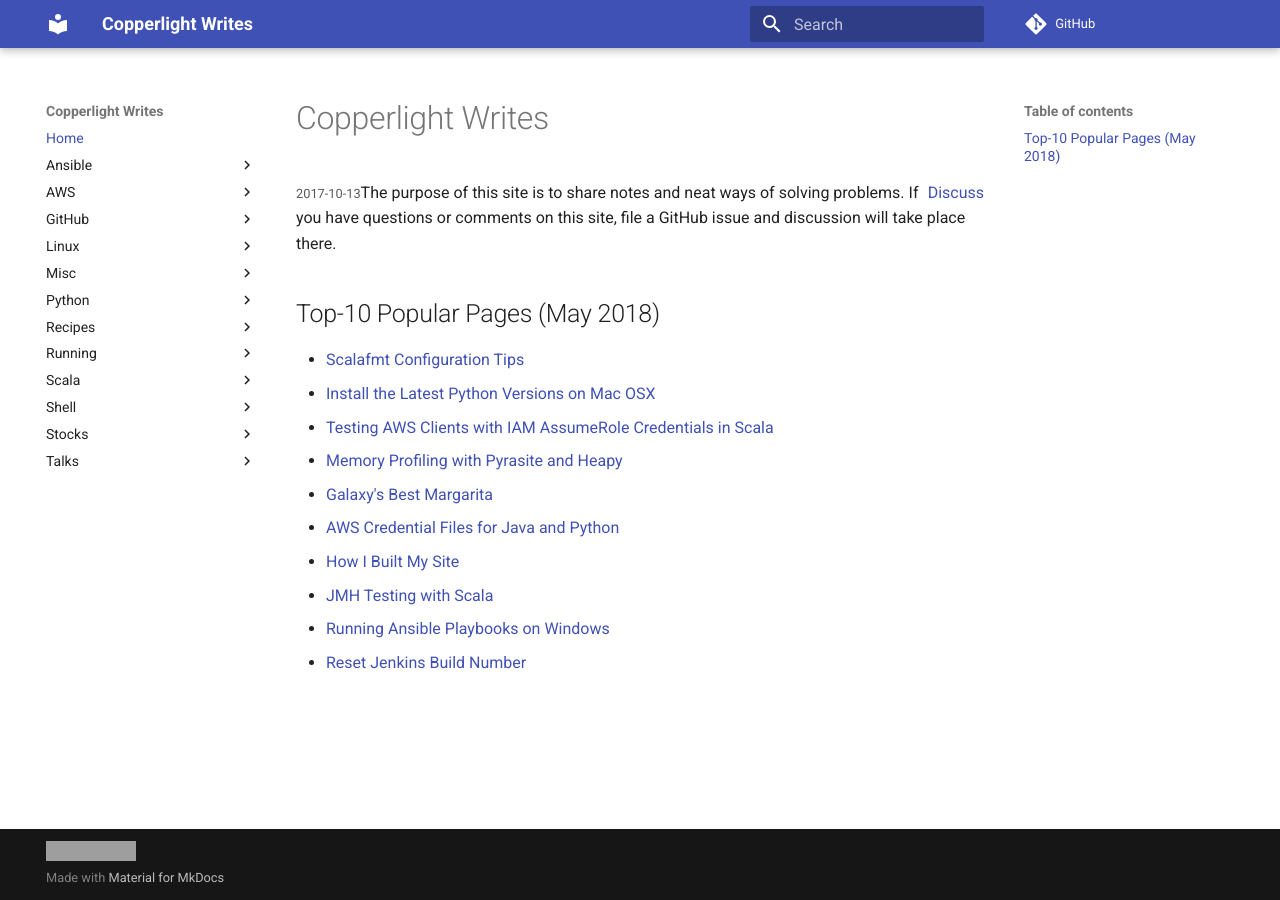
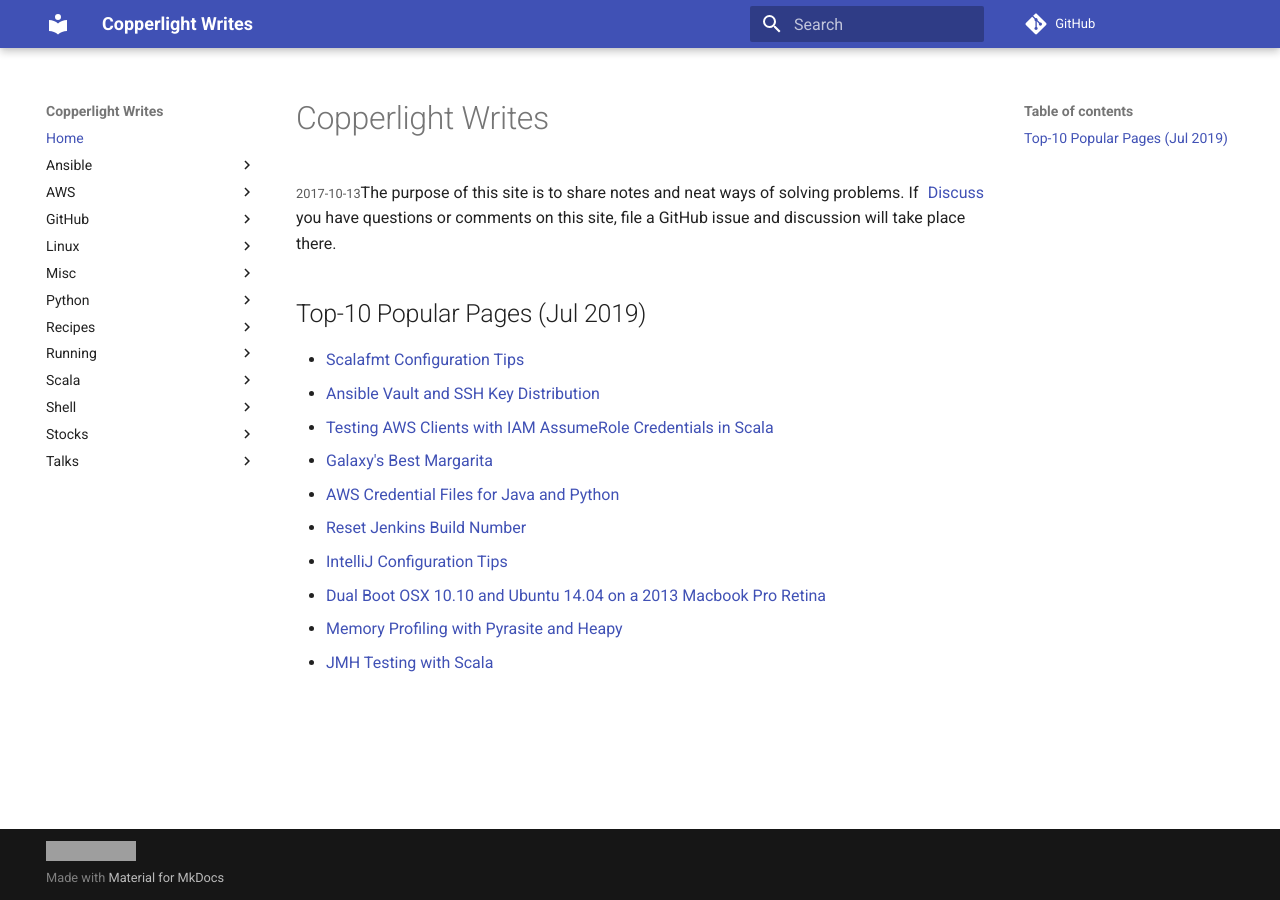
Before and after one commit to copperlight/copperlight.github.io, an MkDocs documentation site: the page built from docs/index.md, in a window 1280 px wide. Built offline with MkDocs 1.6.1 and Material for MkDocs 9.7.7, drawn with Linux system fonts in a browser that asks for light colours; comment, search, counter and statistics services are not loaded; grey boxes are pictures that could not be loaded.

Commit message:
update top-10 pages

```diff
--- a/docs/index.md
+++ b/docs/index.md
@@ -8,15 +8,15 @@
 The purpose of this site is to share notes and neat ways of solving problems. If you have questions
 or comments on this site, file a GitHub issue and discussion will take place there.
 
-## Top-10 Popular Pages (May 2018)
+## Top-10 Popular Pages (Jul 2019)
 
 * [Scalafmt Configuration Tips](scala/scalafmt-configuration-tips.md)
-* [Install the Latest Python Versions on Mac OSX](python/install-the-latest-python-versions-on-macosx.md)
+* [Ansible Vault and SSH Key Distribution](ansible/ansible-vault-and-ssh-key-distribution.md)
 * [Testing AWS Clients with IAM AssumeRole Credentials in Scala](scala/testing-aws-clients-with-iam-assumerole-credentials-in-scala.md)
-* [Memory Profiling with Pyrasite and Heapy](python/memory-profiling-with-pyrasite-and-heapy.md)
 * [Galaxy's Best Margarita](recipes/galaxys-best-margarita.md)
 * [AWS Credential Files for Java and Python](aws/aws-credential-files-for-java-and-python.md)
-* [How I Built My Site](github/how-i-built-my-site.md)
+* [Reset Jenkins Build Number](misc/reset-jenkins-build-number.md)
+* [IntelliJ Configuration Tips](scala/intellij-configuration-tips.md)
+* [Dual Boot OSX 10.10 and Ubuntu 14.04 on a 2013 Macbook Pro Retina](misc/dual-boot-osx-10.10-and-ubuntu-14.04-on-a-2013-macbook-pro-retina.md)
+* [Memory Profiling with Pyrasite and Heapy](python/memory-profiling-with-pyrasite-and-heapy.md)
 * [JMH Testing with Scala](scala/jmh-testing-with-scala.md)
-* [Running Ansible Playbooks on Windows](ansible/running-ansible-playbooks-on-windows.md)
-* [Reset Jenkins Build Number](misc/reset-jenkins-build-number.md)
```
